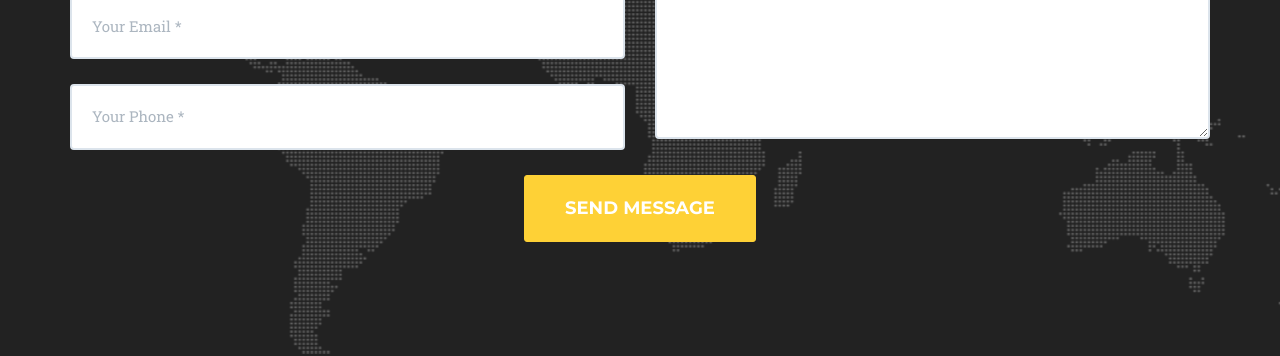
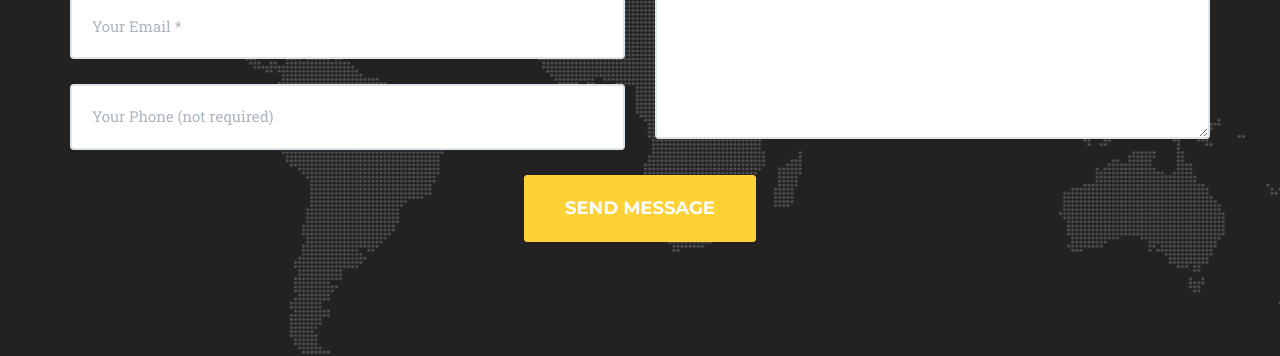
Before and after one commit to OzieGamma/SME-Website, a Jekyll site: the page built from _posts/2014-07-16-project-3.markdown, in a window 1280 px wide and 900 px high, scrolled down 4912 px. Shown: the part 418-774 px from the top of the window. Built offline with Jekyll 4.4.1, drawn with Linux system fonts in a browser that asks for light colours; some web fonts are replaced.

Commit message:
Removed required from phone number

```diff
--- a/_includes/contact.html
+++ b/_includes/contact.html
@@ -20,8 +20,7 @@
                                     <p class="help-block text-danger"></p>
                                 </div>
                                 <div class="control-group form-group">
-                                    <input type="tel" class="form-control" placeholder="Your Phone *" id="phone" required data-validation-required-message="Please enter your phone number.">
-                                    <p class="help-block text-danger"></p>
+                                    <input type="tel" class="form-control" placeholder="Your Phone (not required)" id="phone">
                                 </div>
 
                                 <input type="hidden" name="_next" value="{{ site.baseurl | prepend: site.url }}" />
```
